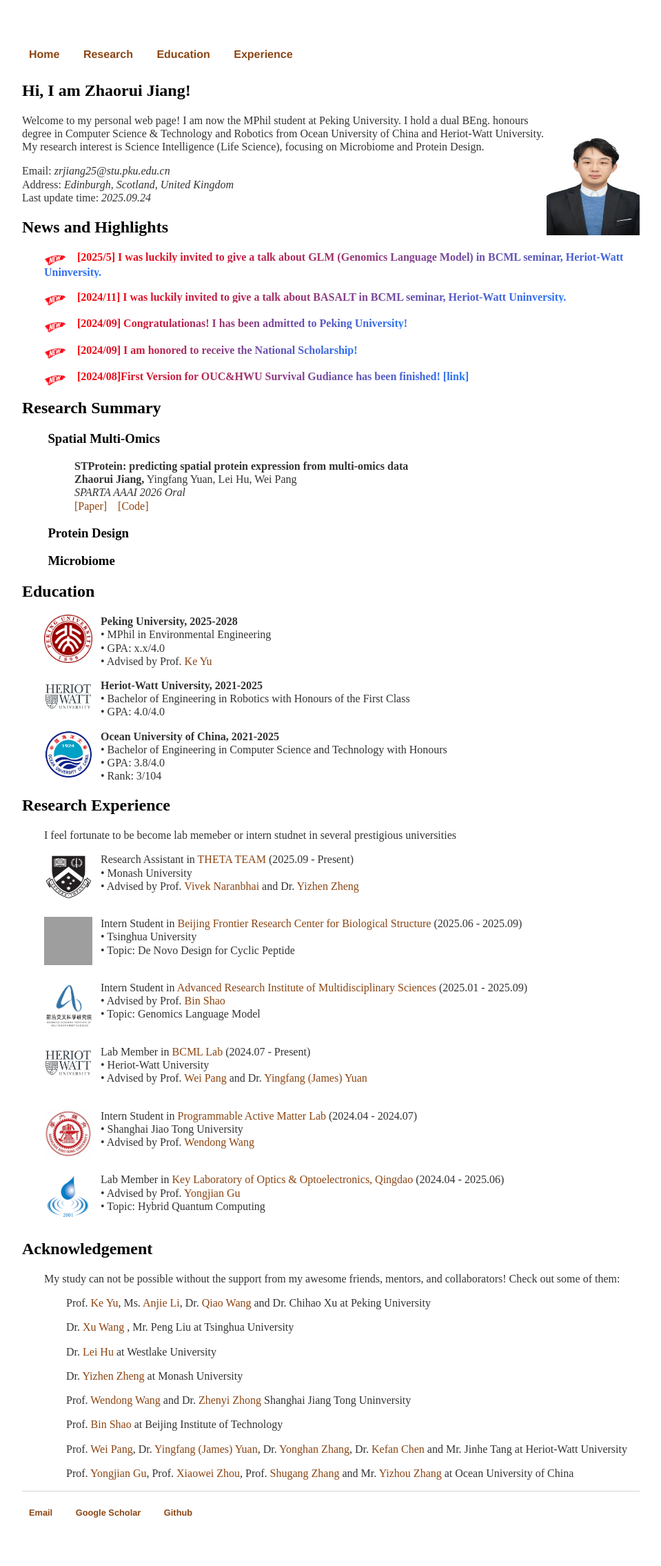
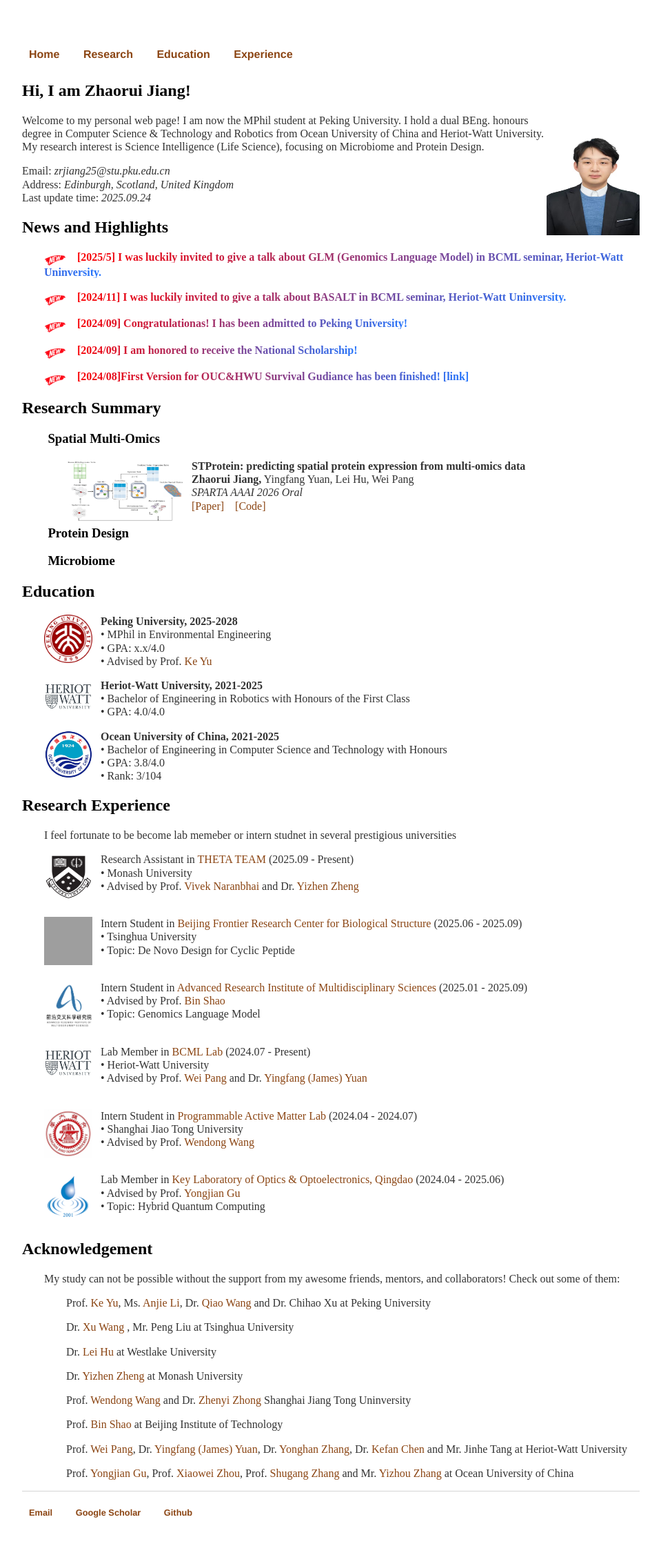
Before and after one commit to zhaorui-bi/zhaorui-bi.github.io, a Jekyll site: the page built from index.html, in a window 1280 px wide. Shown: the whole page at 69% size, without its empty margins (160-1119 px from the left). Built offline with Jekyll 4.4.1, drawn with Linux system fonts in a browser that asks for light colours; grey boxes are pictures that could not be loaded.

Commit message:
update_fig

```diff
--- a/index.html
+++ b/index.html
@@ -49,6 +49,7 @@
 
 	<h3 style="margin-left: 2em;"> Spatial Multi-Omics </h3>
 		<p style="margin-left: 4em;">
+			<img src="img/paper/stprotein.png" align="left" width="170" height="90"/>
 			&nbsp&nbsp <b>STProtein: predicting spatial protein expression from multi-omics data</b> <br>
 			&nbsp&nbsp <b>Zhaorui Jiang,</b> Yingfang Yuan, Lei Hu, Wei Pang<br>
 			&nbsp&nbsp <em>SPARTA AAAI 2026 Oral</em> <br>
@@ -58,6 +59,19 @@
 
 	<h3 style="margin-left: 2em;"> Protein Design </h3>
 
+		<!-- <p style="margin-left: 4em;">
+			<img src="img/paper/pepbridge.png" align="left" width="170" height="90"/>
+			&nbsp&nbsp <b>Joint Design of Protein Surface and Structure Using a Diffusion Bridge Model. </b>
+			<span style="margin-left: 6px; vertical-align: middle;">
+			  <img src="https://img.shields.io/github/stars/guanlueli/Pepbridge?style=social" alt="GitHub stars"/>
+			</span> <br>
+			&nbsp&nbsp Guanlue Li, Xufeng Zhao, <b>Fang Wu,</b><sup>&dagger;</sup> , Soren Laue<sup>&dagger;</sup> <br>
+			&nbsp&nbsp <span style="display: inline-block;background: #f7f7f7; color: #333333;padding: 2px 6px;border-radius: 3px;box-shadow: 0px 1px 2px rgba(0, 0, 0, 0.15); font-weight: normal;
+    		font-size: 0.9em; font-family: 'Georgia', 'Times New Roman', serif;">NeurIPS 2025</span> <br>
+   			&nbsp&nbsp <a href="https://openreview.net/pdf?id=QqCv9SI0X3">[Paper]</a>
+			&nbsp&nbsp <a href="https://github.com/guanlueli/Pepbridge">[Code]</a><br>
+			<br>
+		</p> -->
 	<h3 style="margin-left: 2em;"> Microbiome </h3>
 
 
```
Also changed, not shown: img/paper/stprotein.png (added).
